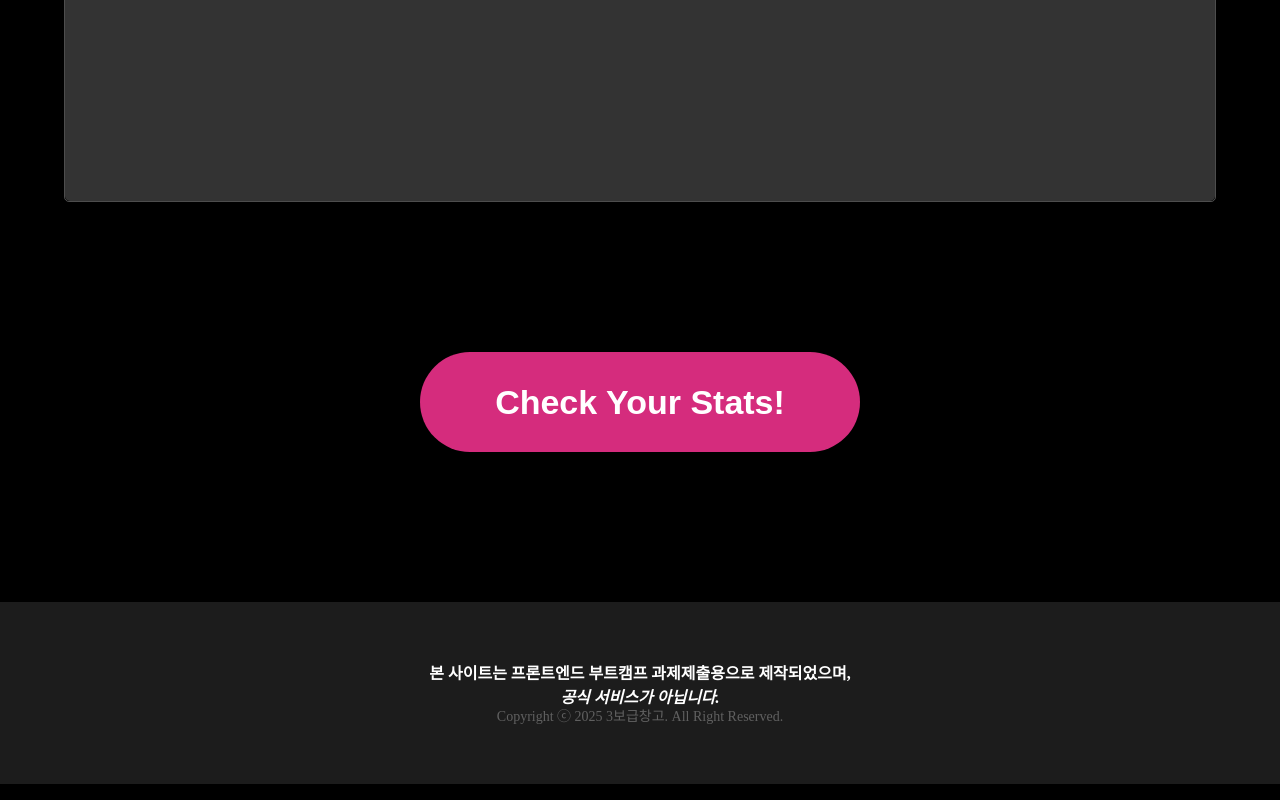
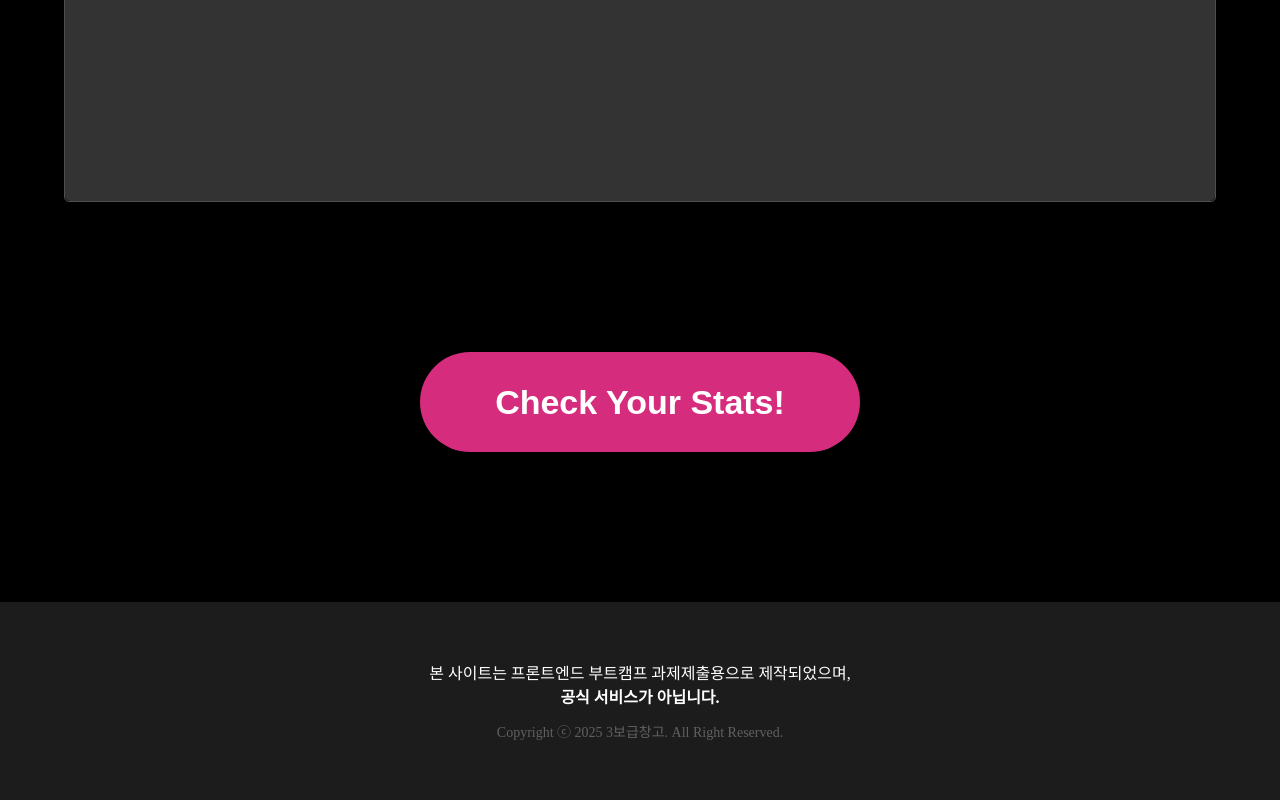
Before and after one commit to FRONTENDBOOTCAMP-14th/js-project-team3, a website built with Vite: page index.html in a window 1280 px wide. Shown: the part 2807-3607 px from the top of the page. Built offline with nearby package versions, Linux system fonts and the light colour scheme; no server answers; files whose address does not match are found by name; a web font is replaced by a local one.

Commit message:
design: 푸터 컴포넌트 CSS 수정 완료

```diff
--- a/src/components/footer/footer.css
+++ b/src/components/footer/footer.css
@@ -3,19 +3,25 @@ footer {
   text-align: center;
   padding: 3.75rem 0;
 
+  .footer-txt {
+    margin-bottom: 1rem;
     h2 {
       font-size: 1rem;
-    font-weight: 600;
+      font-weight: 400;
       line-height: 1.5;
 
-    em {
+      span {
         display: block;
+        font-weight: 900;
+      }
     }
   }
 
+  .footer-copyright {
     p {
       font-size: 0.875rem;
       font-weight: 400;
       color: var(--line-color);
     }
   }
+}
--- a/src/components/footer/footer.html
+++ b/src/components/footer/footer.html
@@ -1,11 +1,11 @@
 <footer>
-  <section>
+  <section class="footer-txt">
     <h2>
       본 사이트는 프론트엔드 부트캠프 과제제출용으로 제작되었으며,
-      <em>공식 서비스가 아닙니다.</em>
+      <span>공식 서비스가 아닙니다.</span>
     </h2>
   </section>
-  <section>
+  <section class="footer-copyright">
     <p>Copyright ⓒ 2025 3보급창고. All Right Reserved.</p>
   </section>
 </footer>
```
Lines whose indentation alone changed are shown as unchanged.
